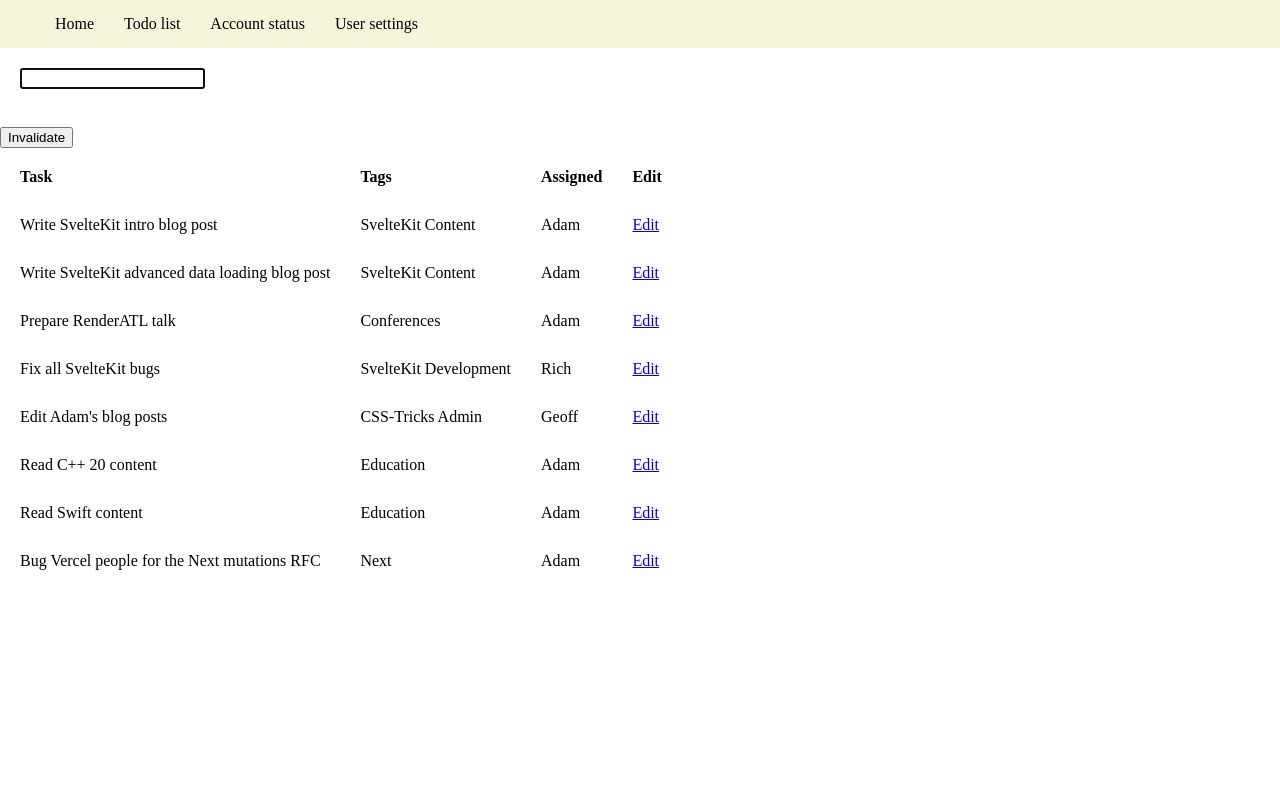
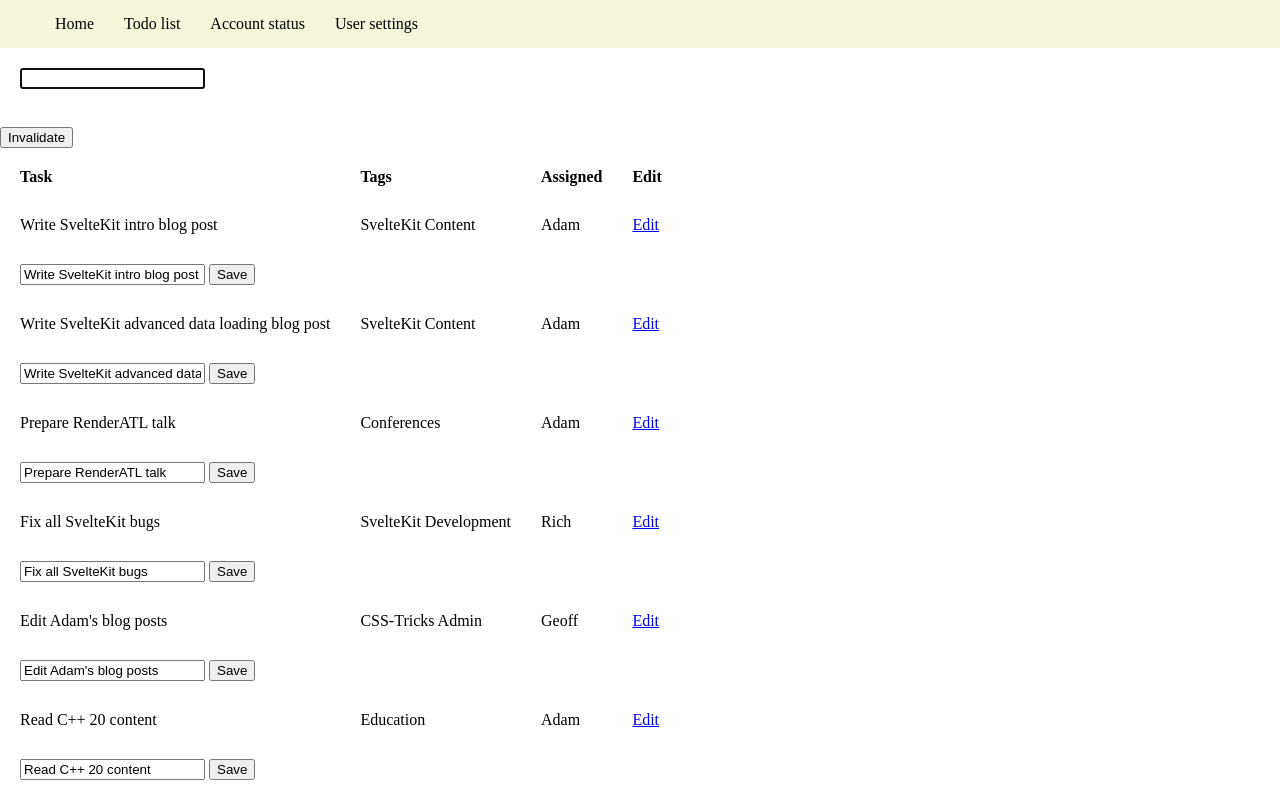
Before and after one commit to arackaf/sveltekit-blog-2-caching, a SvelteKit app: page /list in a window 1280 px wide. Shown: the top 800 px of the page. Built offline with nearby package versions, Linux system fonts and the light colour scheme.

Commit message:
Mutation working

```diff
--- /dev/null
+++ b/src/routes/(todo-management)/list/+page.server.js
@@ -0,0 +1,16 @@
+var x = 1;
+var y = 1;
+
+import { getTodo, updateTodo, wait } from '$lib/data/todoData';
+
+export const actions = {
+	async editTodo({ request }) {
+		const formData = await request.formData();
+
+		const id = formData.get('id');
+		const newTitle = formData.get('title');
+
+		await wait(250);
+		updateTodo(id, newTitle);
+	}
+};
--- a/src/routes/(todo-management)/list/+page.svelte
+++ b/src/routes/(todo-management)/list/+page.svelte
@@ -1,9 +1,10 @@
 <script>
 	import { page } from '$app/stores';
+	import { enhance } from '$app/forms';
 
 	$: ({ todos, tags } = $page.data);
 
-	function invalidate() {
+	function runInvalidate() {
 		localStorage.setItem('todos-cache', +new Date());
 	}
 </script>
@@ -15,7 +16,7 @@
 </div>
 
 <br />
-<button on:click={invalidate}>Invalidate</button>
+<button on:click={runInvalidate}>Invalidate</button>
 <br />
 
 <table cellspacing="10" cellpadding="10">
@@ -35,6 +36,15 @@
 				<td>{t.assigned}</td>
 				<td><a href={`/details?id=${t.id}`}>Edit</a></td>
 			</tr>
+			<tr>
+				<td colspan="4">
+					<form use:enhance method="post" action="?/editTodo">
+						<input name="id" value={t.id} type="hidden" />
+						<input name="title" value={t.title} />
+						<button>Save</button>
+					</form>
+				</td>
+			</tr>
 		{/each}
 	</tbody>
 </table>
```
